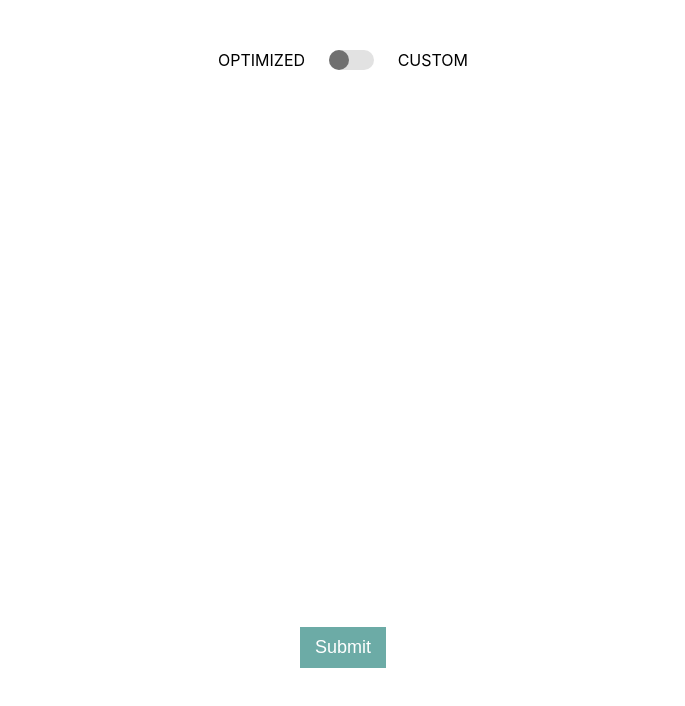
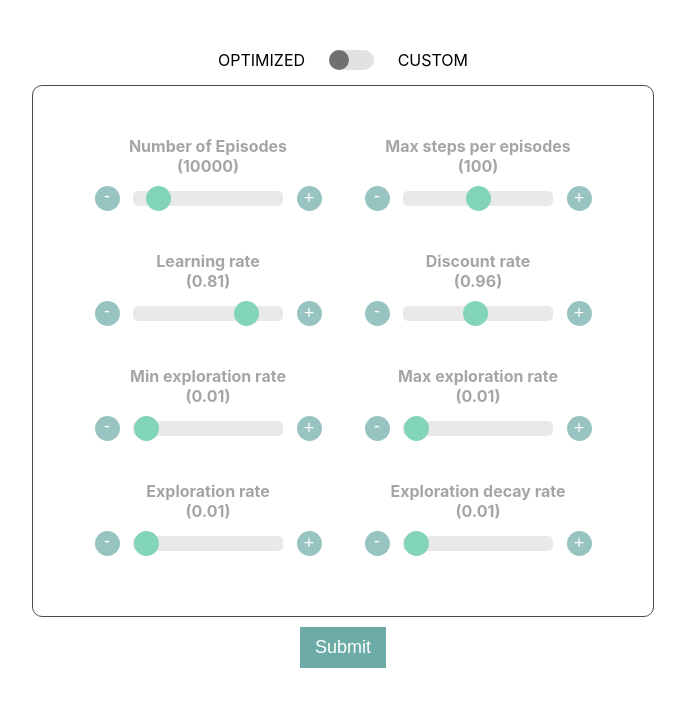
Before and after one commit to Sandra-I/T-AIA-902-Epitech, a React (Create React App) app in the folder front/: page / in a window 1280 px wide. Shown: the top 706 px of the page, without its empty margins (297-982 px from the left). Built offline with nearby package versions, Linux system fonts and the light colour scheme.

Commit message:
prepare settings to send

```diff
--- a/front/src/App.tsx
+++ b/front/src/App.tsx
@@ -4,12 +4,10 @@ import AppForm from './components/Form';
 import AppSwitch from './components/Switch';
 
 function App() {
-  const [custom, setCustom] = useState(false)
 
   return (
     <div className="App">
-      <AppSwitch setCustom={setCustom} />
-      <AppForm custom={custom} />
+      <AppForm  />
     </div>
   );
 }
--- a/front/src/components/Form.tsx
+++ b/front/src/components/Form.tsx
@@ -5,6 +5,7 @@ import * as yup from 'yup';
 import "./Form.scss"
 import { send } from 'process';
 import axios from 'axios';
+import AppSwitch from './Switch';
 
 const url = "";
 
@@ -32,7 +33,8 @@ const inputs: { min: number, max: number, divideBy?: number, key: keyof FormType
     { min: 0, max: 100, divideBy: 100, label: "Exploration decay rate", key: "exploration_decay_rate" },
 ]
 
-const AppForm: React.FC<{ custom: boolean }> = ({ custom }): ReactElement => {
+const AppForm: React.FC = (): ReactElement => {
+    const [custom, setCustom] = useState(false)
 
     const formDefault = {
         nb_episodes: 10000,
@@ -43,7 +45,6 @@ const AppForm: React.FC<{ custom: boolean }> = ({ custom }): ReactElement => {
         max_exploration_rate: 1,
         min_exploration_rate: 0.01 * 100,
         exploration_decay_rate: 0.01 * 100
-
     };
 
 
@@ -58,9 +59,12 @@ const AppForm: React.FC<{ custom: boolean }> = ({ custom }): ReactElement => {
         exploration_decay_rate: yup.number().required("Ce champ est requis")
     });
 
+    const changeCustomValue = (value: boolean, resetForm: Function): void => {
+        setCustom(value);
+        resetForm();
+    }
+
     const onSubmit = (values: FormType, { setSubmitting }: FormikHelpers<FormType>) => {
-        console.log(values);
-
         send(transformValues(custom ? values : formDefault)).then(res => {
             console.log(res);
             setSubmitting(false);
@@ -78,13 +82,13 @@ const AppForm: React.FC<{ custom: boolean }> = ({ custom }): ReactElement => {
         return newValues as FormType
     }
 
-
     return (
         <div className="form_container">
             <Formik initialValues={formDefault} onSubmit={onSubmit} validationSchema={validationSchema}>
-                {({ handleChange, values, handleSubmit, isSubmitting, isValid, setFieldValue }) => (
+                {({ handleChange, values, handleSubmit, isSubmitting, isValid, setFieldValue, resetForm }) => (
+                    <><AppSwitch setCustom={(value: boolean) => changeCustomValue(value, resetForm)} />
                         <div id="form_content">
-                        <Form style={{ opacity: custom ? 1 : 0 }}>
+                            <Form style={{ opacity: custom ? 1 : 0.7, pointerEvents: custom ? "all" : "none" }}>
                                 {inputs.map(input => (
                                     <AppNumberSlider
                                         key={input.key}
@@ -101,6 +105,7 @@ const AppForm: React.FC<{ custom: boolean }> = ({ custom }): ReactElement => {
                             </Form>
                             <button onClick={() => handleSubmit()} disabled={(custom && !isValid) || isSubmitting}>Submit</button>
                         </div>
+                    </>
                 )}
             </Formik>
         </div>
--- a/front/src/components/Switch.tsx
+++ b/front/src/components/Switch.tsx
@@ -1,7 +1,7 @@
 import { ReactElement, useEffect, useState } from 'react'
 import './Switch.scss';
 
-const AppSwitch: React.FC<{ setCustom: React.Dispatch<React.SetStateAction<boolean>> }> = ({ setCustom }): ReactElement => {
+const AppSwitch: React.FC<{ setCustom(value: boolean): void }> = ({ setCustom }): ReactElement => {
     const [on, setOn] = useState(false);
 
     useEffect(() => setCustom(on), [on])
@@ -11,7 +11,7 @@ const AppSwitch: React.FC<{ setCustom: React.Dispatch<React.SetStateAction<boole
     }
 
     return (
-        <div style={{ display: "flex", width: 250, justifyContent: 'space-between'}}>
+        <div style={{ display: "flex", width: 250, justifyContent: 'space-between', margin: 'auto'}}>
             OPTIMIZED
             <div className="switch_container">
                 <label htmlFor="switch" className={"switch_label " + (on ? "on" : "")} >
```
Lines whose indentation alone changed are shown as unchanged.
